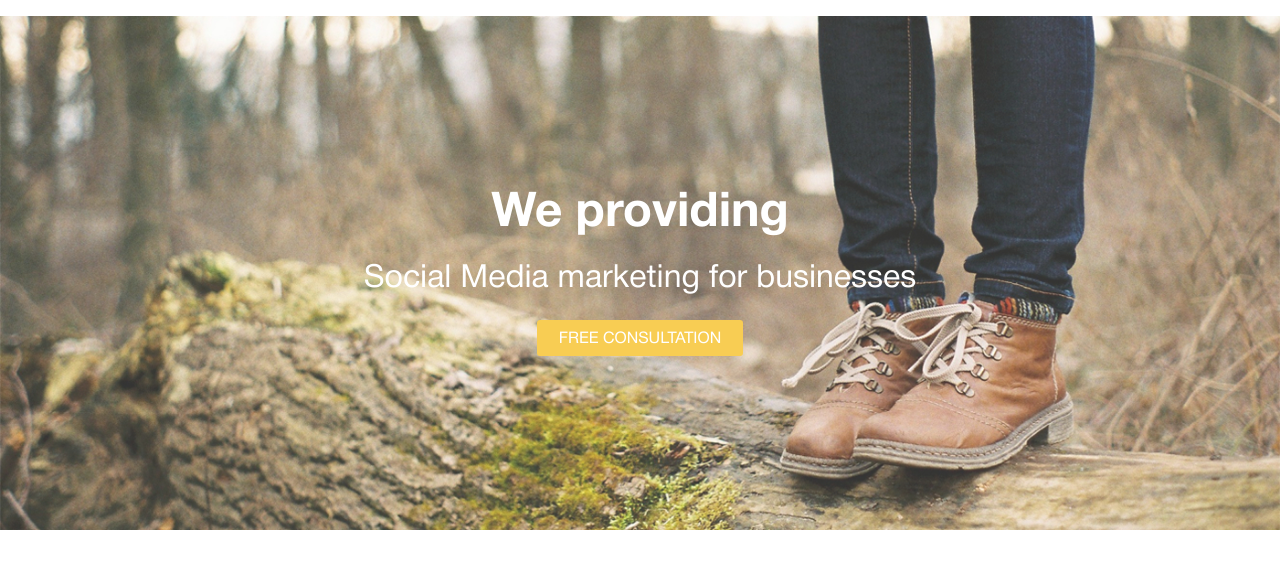
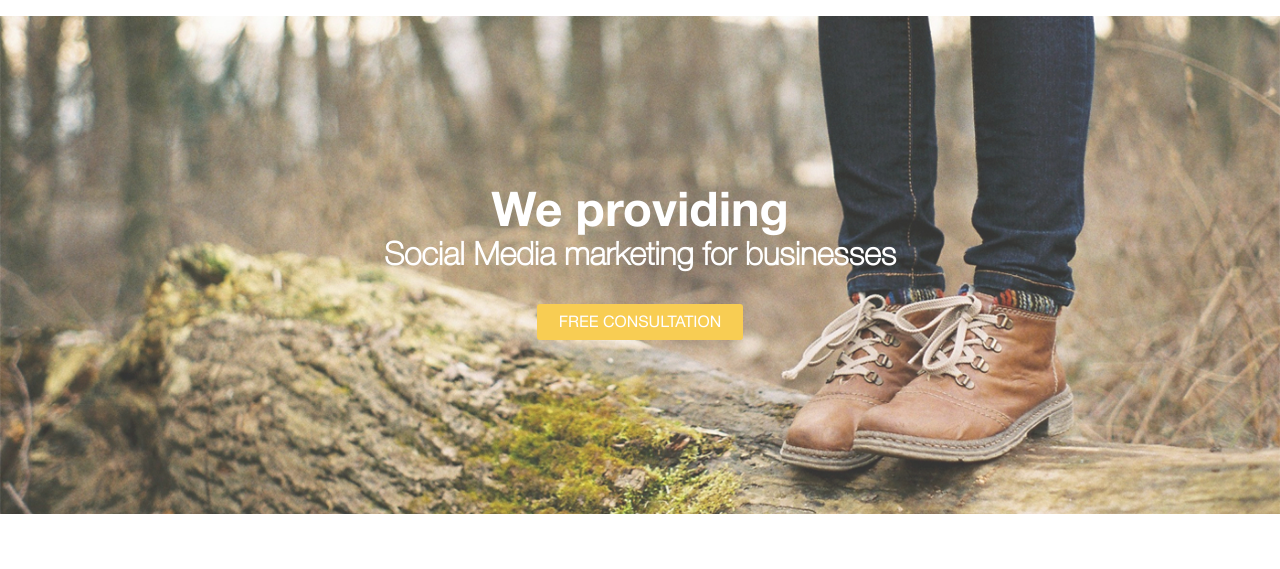
Before and after one commit to mikhail2013ru/FreeAgency, a website: page app/index.html in a window 1280 px wide. Shown: the part 157-726 px from the top of the page. Drawn offline with Linux system fonts and the light colour scheme.

Commit message:
first commit

```diff
--- a/app/index.html
+++ b/app/index.html
@@ -5,7 +5,7 @@
     <meta name="viewport" content="width=device-width, initial-scale=1.0"/>
     <meta http-equiv="X-UA-Compatible" content="ie=edge"/>
     <link rel="stylesheet" href="css/styles.min.css"/>
-    <title>Doc333</title>
+    <title>FreeAgency</title>
   </head>
   <body>
     <header class="header">
--- a/app/scss/hero.scss
+++ b/app/scss/hero.scss
@@ -12,4 +12,10 @@
         font-size: 3rem;
         line-height: 1;
     }
+
+    &__title {
+        margin-top: 0;
+        margin-bottom: 27px;
+        font-family: $ff-main-light;
+    }
 }
```
Also changed, not shown: app/css/styles.min.css.
